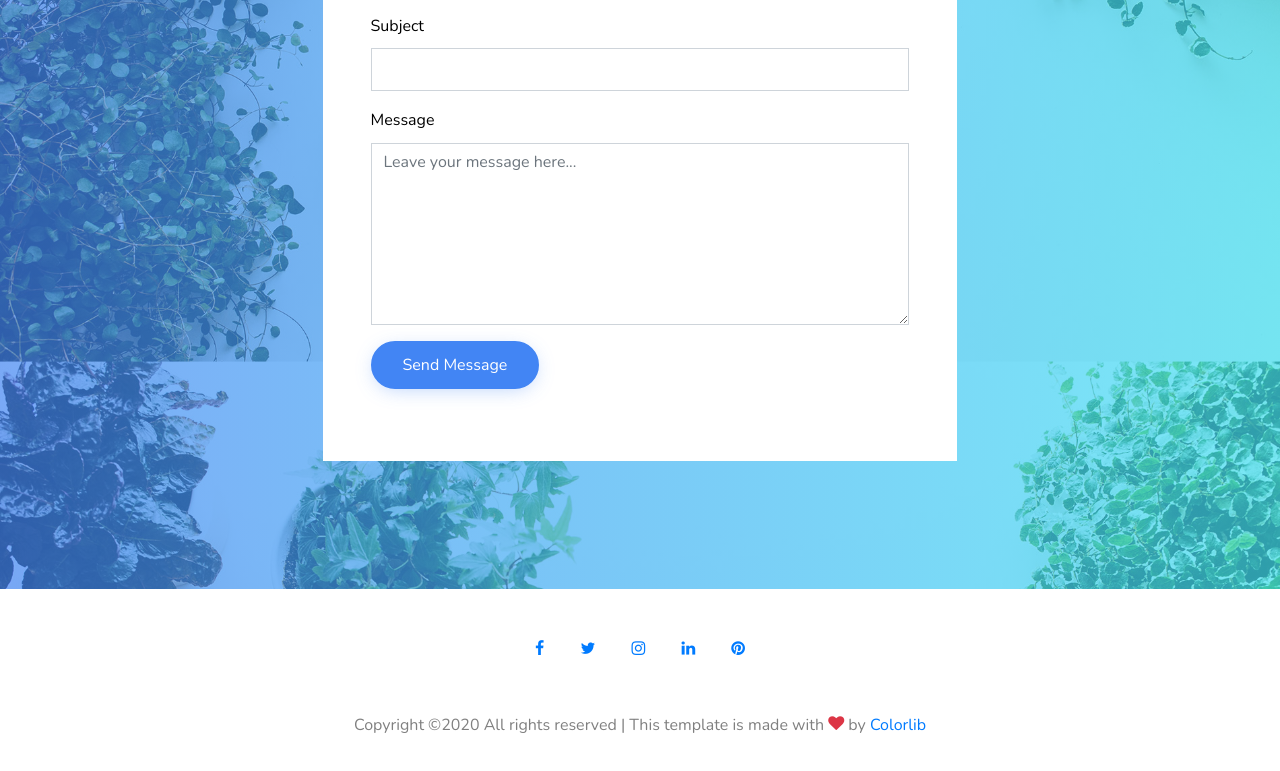
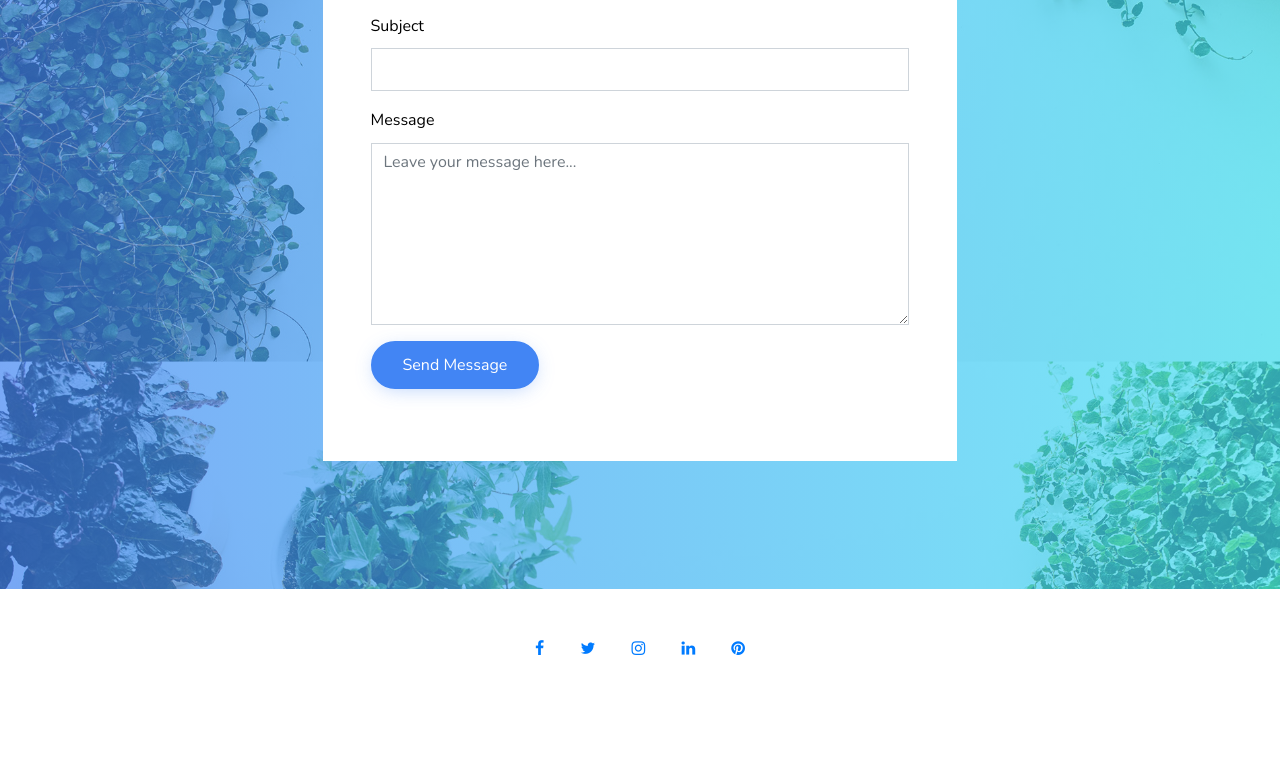
Before and after one commit to arubin18/arubin18-arubin18.github.io, a plain HTML site: page index.html in a window 1280 px wide. Shown: the part 4367-5138 px from the top of the page. Drawn offline with nearby package versions, Linux system fonts and the light colour scheme; files whose address does not match are found by name.

Commit message:
removed copyriight

```diff
--- a/index.html
+++ b/index.html
@@ -410,7 +410,7 @@
             </div>
           </div>
 
-                    <div class="col-lg-4 col-md-6 mb-4" data-aos="fade-up" data-aos-delay="200">
+          <div class="col-lg-4 col-md-6 mb-4" data-aos="fade-up" data-aos-delay="200">
             <div class="person">
               <div class="bio-img">
                 <figure>
@@ -666,7 +666,7 @@
           <div class="col-md-12">
             <p class="mb-0">
             <!-- Link back to Colorlib can't be removed. Template is licensed under CC BY 3.0. -->
-            Copyright &copy;<script>document.write(new Date().getFullYear());</script> All rights reserved | This template is made with <i class="icon-heart text-danger" aria-hidden="true"></i> by <a href="https://colorlib.com" target="_blank" >Colorlib</a>
+            <!-- Copyright &copy;<script>document.write(new Date().getFullYear());</script> All rights reserved | This template is made with <i class="icon-heart text-danger" aria-hidden="true"></i> by <a href="https://colorlib.com" target="_blank" >Colorlib</a> -->
             <!-- Link back to Colorlib can't be removed. Template is licensed under CC BY 3.0. -->
             </p>
           </div>
```
